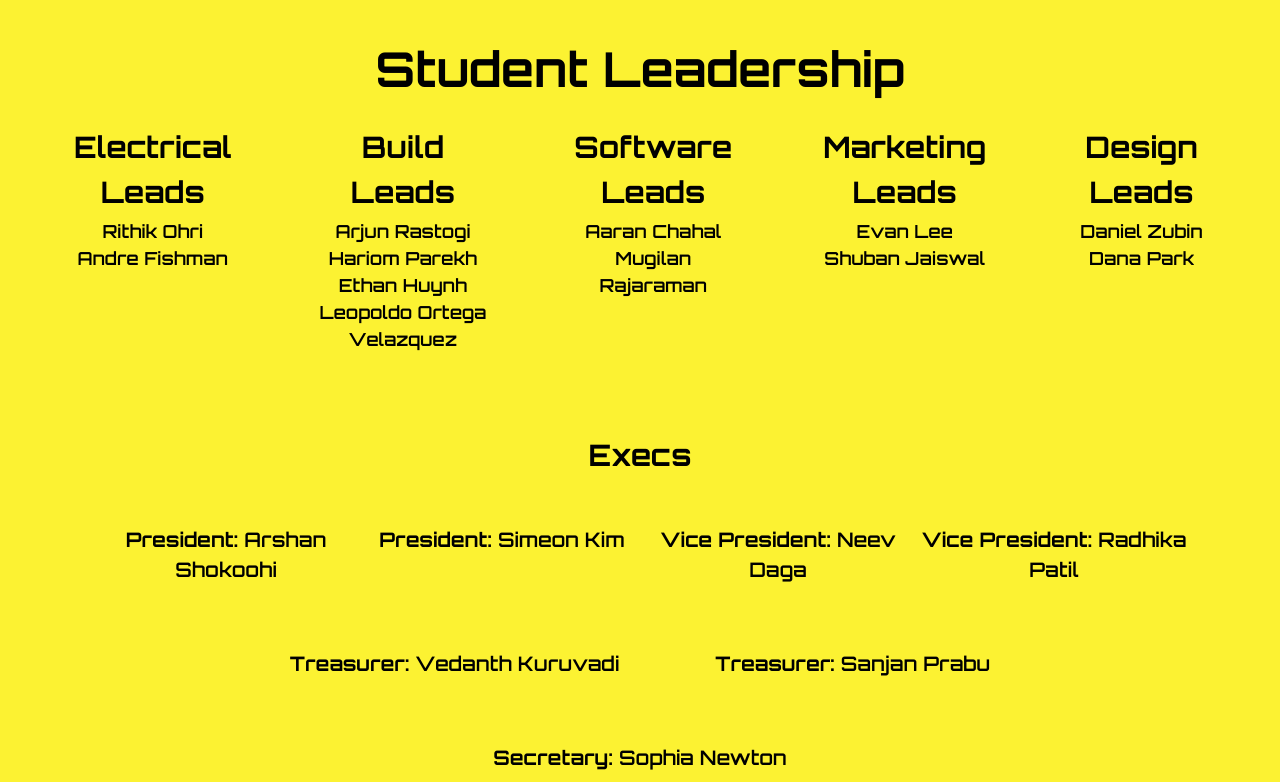
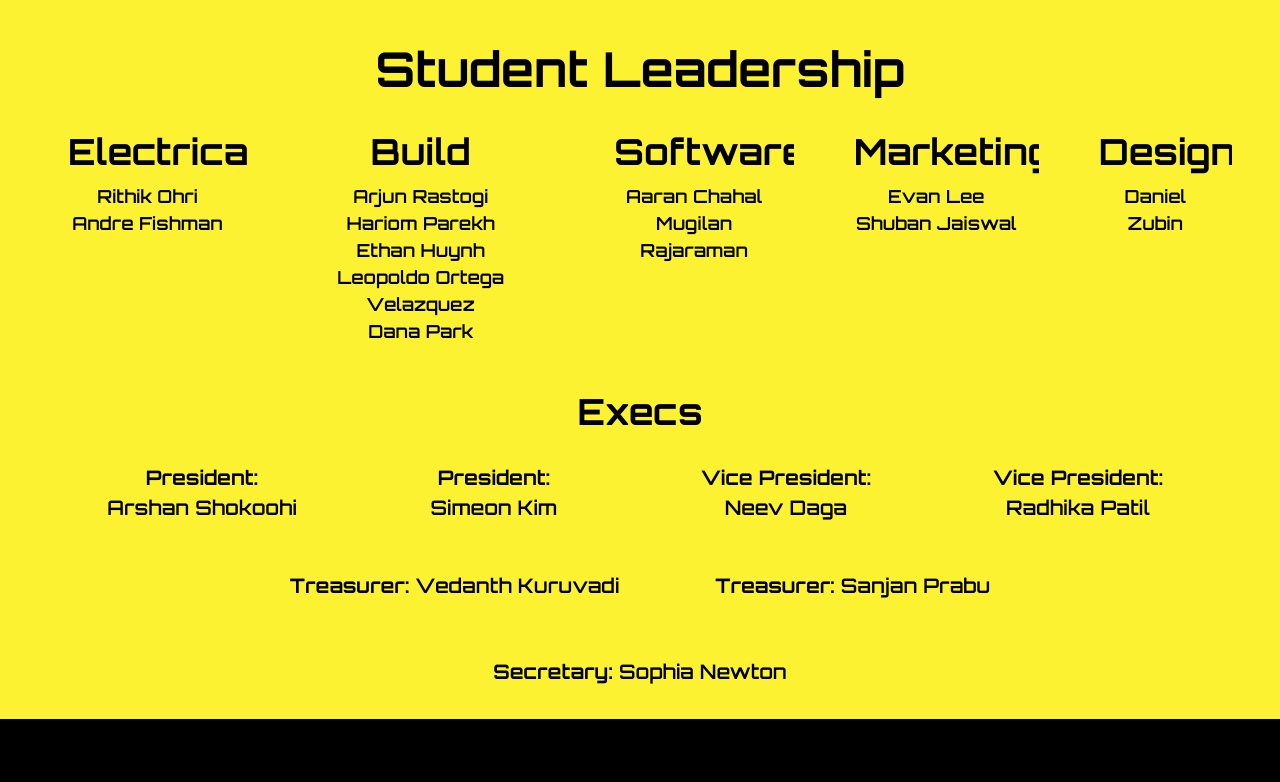
Before and after one commit to frc-emotion/website, a Next.js app: page /about in a window 1280 px wide. Shown: the part 1580-2362 px from the top of the page. Built offline with nearby package versions, Linux system fonts and the light colour scheme.

Commit message:
Sponsor updates, postioning of Student Leadership and Exec fixed, Robotics Application link added to links page

```diff
--- a/src/app/(public)/about/Leadership.json
+++ b/src/app/(public)/about/Leadership.json
@@ -102,10 +102,10 @@
     },
     "Leads": {
         "Electrical": ["Rithik Ohri", "Andre Fishman"],
-        "Build": ["Arjun Rastogi", "Hariom Parekh", "Ethan Huynh", "Leopoldo Ortega Velazquez"],
+        "Build": ["Arjun Rastogi", "Hariom Parekh", "Ethan Huynh", "Leopoldo Ortega Velazquez","Dana Park"],
         "Software": ["Aaran Chahal", "Mugilan Rajaraman"],
         "Marketing": ["Evan Lee", "Shuban Jaiswal"],
-        "Design": ["Daniel Zubin", "Dana Park"]
+        "Design": ["Daniel Zubin"]
     },
     "Executive": {
         "President": ["Arshan Shokoohi", "Simeon Kim"],
--- a/src/app/(public)/about/page.tsx
+++ b/src/app/(public)/about/page.tsx
@@ -101,8 +101,8 @@ export default function AboutPage() {
   <section className="flex justify-center gap-x-10 overflow-x-auto px-6">
     {Object.entries(Leadership.Leads).map(([key, value]) => (
       <div key={key} className="p-4 min-w-[150px]">
-        <h3 className="m-1 text-center text-r2xl font-bold">
-          {key} {value.length > 1 ? "Leads" : "Lead"}
+        <h3 className="m-1 text-center text-r3xl font-bold">
+          {key}
         </h3>
         <ul className="text-center text-rmd font-semibold">
           {value.map((lead) => (
@@ -114,26 +114,28 @@ export default function AboutPage() {
   </section>
 
   {/* ---- Execs Section ---- */}
-  <section className="max-w-6xl mx-auto px-6 mt-16">
-    <h3 className="text-center text-r2xl font-bold mb-12">Execs</h3>
+  <section className="max-w-6xl mx-auto px-6 mt-2">
+    <h2 className="text-center text-r3xl font-bold mb-6">Execs</h2>
 
     {/* Row 1: Presidents + VPs evenly spaced */}
-    <div className="grid grid-cols-1 sm:grid-cols-2 md:grid-cols-4 gap-y-8 justify-items-center mb-16">
+<div className="grid grid-cols-1 sm:grid-cols-2 md:grid-cols-4 gap-x-16 gap-y-6 text-center mb-12">
     {Leadership.Executive.President.map((president) => (
       <div key={president} className="text-center text-rlg font-semibold">
-          <strong>President:</strong> {president}
+        <strong>President:</strong>
+        <div>{president}</div>
       </div>
     ))}
 
     {Leadership.Executive["Vice President"].map((vp) => (
       <div key={vp} className="text-center text-rlg font-semibold">
-          <strong>Vice President:</strong> {vp}
+        <strong>Vice President:</strong>
+        <div>{vp}</div>
       </div>
     ))}
   </div>
 
     {/* Row 2: Treasurers, centered with spacing */}
-    <div className="flex justify-center gap-x-24 mb-16">
+    <div className="flex justify-center gap-x-24 mb-14">
       {Leadership.Executive.Treasurer.map((treasurer) => (
         <div key={treasurer} className="text-center text-rlg font-semibold">
           <strong>Treasurer:</strong> {treasurer}
--- a/src/app/(public)/links/page.tsx
+++ b/src/app/(public)/links/page.tsx
@@ -20,7 +20,7 @@ const links = [
     },
     {
         name: "Club Application Forms",
-        link: "https://docs.google.com/document/d/1QXXVcJwAnVjUmRR4Vpz7R9o9IhBTbwL76rZT19EVULg/edit?usp=sharing",
+        link: "https://forms.gle/fevkLeCxBf77txYM6",
         emoji: "📝",
         description: ""
     },
--- a/src/app/(public)/outreach/page.tsx
+++ b/src/app/(public)/outreach/page.tsx
@@ -170,14 +170,6 @@ export default function Outreach() {
                                                         >
                                                             standings
                                                         </a>
-                                                        <a
-                                                            className="underline"
-                                                            href="https://www.instagram.com/p/DBF5MvPRD5H/"  //not added yet old link
-                                                            aria-label="Port Hueneme overview video."
-                                                            target="_blank"
-                                                        >
-                                                            instagram
-                                                        </a>
                                                     </div>
                                                 </div>
                                             </div>
@@ -201,14 +193,6 @@ export default function Outreach() {
                                                         target="_blank"
                                                     >
                                                         standings
-                                                    </a>
-                                                    <a
-                                                        className="underline"
-                                                        href="https://www.instagram.com/p/C8SlhxqS5JP/" // not added yet old link
-                                                        aria-label="SDR 2025 "
-                                                        target="_blank"
-                                                    >
-                                                        instagram
                                                     </a>
                                                 </div>
                                             </div>
--- a/src/components/sections/sponsors/SponsorImages2025.tsx
+++ b/src/components/sections/sponsors/SponsorImages2025.tsx
@@ -2,44 +2,68 @@ import "@/styles/globals.css";
 import Image from "next/image";
 
 export default function SponsorImages2025() {
-    const logoFolder = "https://cdn.jsdelivr.net/gh/frc-emotion/images@main/sponsors";   // folder containing sponsor logos
+    const logoFolder = "https://cdn.jsdelivr.net/gh/frc-emotion/images@main";   // folder containing sponsor logos
     // batteriesplus is imported above, no need to redeclare
     const sponsors = [
         {
             name: "Incose",
             width: 450,
             height: 500,
-            path: `${logoFolder}/2025/INCOSE.png`,
+            path: `${logoFolder}/sponsors/2025/INCOSE.png`,
         },
         {
             name: "RBHS Community Foundation",
-            width: 250,
+            width: 400,
             height: 500,
-            path: `${logoFolder}/2025/RBCommunityFoundation.png`,
+            path: `${logoFolder}/RB.png`,
         },
         {
             name: "Xometry",
             width: 450,
             height: 500,
-            path: `${logoFolder}/2025/Xometry.png`,
+            path: `${logoFolder}/sponsors/2025/Xometry.png`,
         },
         {
             name: "Bailey Foundation",
             width: 450,
             height: 500,
-            path: `${logoFolder}/2025/baileyfoundation.png`,
+            path: `${logoFolder}/sponsors/2025/baileyfoundation.png`,
         },
         {
             name: "Batteries Plus",
-            width: 450,
+            width: 350,
             height: 500,
-            path: `${logoFolder}/2025/batteries_secondary.png`,
+            path: `${logoFolder}/sponsors/2025/battery.png`,
         },
          {
             name: "RBHS ",
-            path: `${logoFolder}/2023/rbhs.png`,
+            path: `${logoFolder}/sponsors/2023/rbhs.png`,
+            width: 250,
+            height: 200,
+        },
+            {
+            name: "Qualcomm",
+            path: `${logoFolder}/sponsors/2023/qualcomm-updated.png`,
             width: 250,
             height: 100,
+        },
+            {
+            name: "Kinetic CNC",
+            path: `${logoFolder}/sponsors/2024/kinetic.png`,
+            width: 400,
+            height: 300,
+        },
+            {
+            name: "Instant Imprints",
+            path: `${logoFolder}/sponsors/2024/imprints.png`,
+            width: 250,
+            height: 100,
+        },
+        {
+            name: "Solidworks",
+            path: `${logoFolder}/sponsors/2024/solidworks.png`,
+            width: 300,
+            height: 300,
         },
 
     ]
```
Lines whose indentation alone changed are shown as unchanged.
